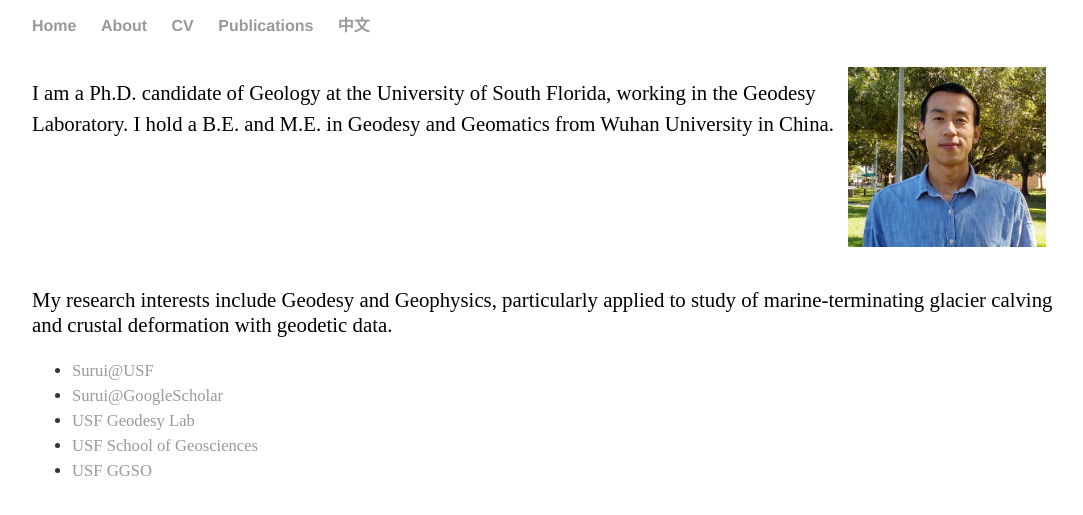
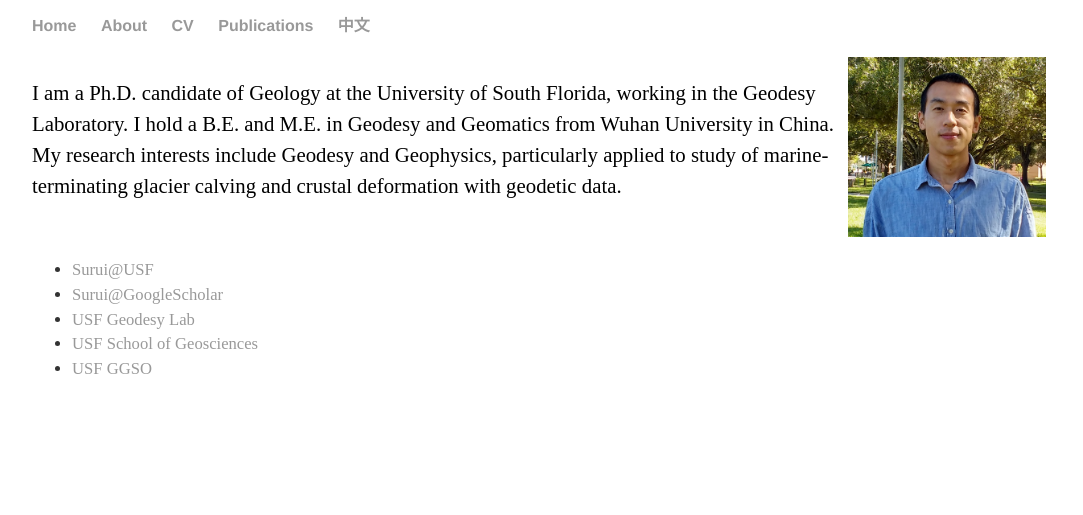
Before and after one commit to suruixie/suruixie.github.io, a Jekyll site: the page built from about/index.html, in a window 1280 px wide. Shown: the top 515 px of the page, without its empty margins (96-1179 px from the left). Built offline with Jekyll 4.4.1, drawn with Linux system fonts in a browser that asks for light colours.

Commit message:
Update index.html

```diff
--- a/about/index.html
+++ b/about/index.html
@@ -3,10 +3,9 @@ layout: default
 title: About Surui Xie
 ---
 <p style="line-height:150%;">
-	<img src="../images/Surui_2018.jpg" height="180" style="float:right; margin-left:10px; margin-right:10px; margin-top:-10px;" />
+	<img src="../images/Surui_2018.jpg" height="180" style="float:right; margin-left:10px; margin-right:10px; margin-top:-20px;" />
 	I am a Ph.D. candidate of Geology at the University of South Florida, working in the Geodesy Laboratory. I hold a B.E. and M.E. in Geodesy and Geomatics from Wuhan University in China.
-</p>
-<p>
+<br>
 	My research interests include Geodesy and Geophysics, particularly applied to study of marine-terminating glacier calving and crustal deformation with geodetic data.
 </p>
 <ul class="contacts">
```
